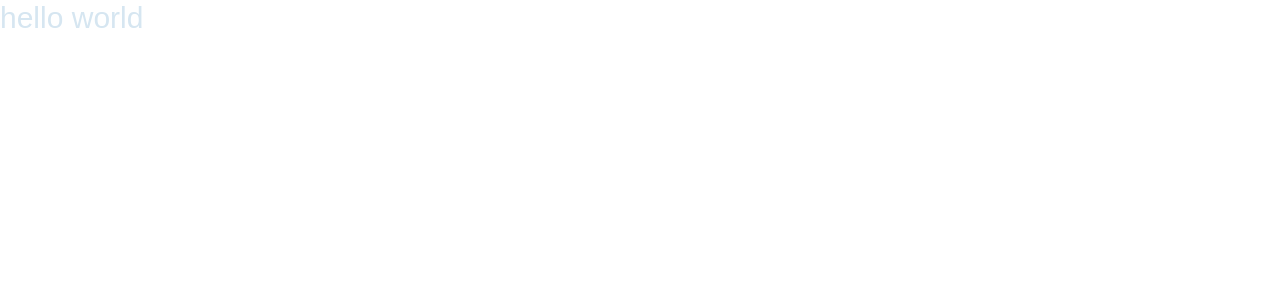
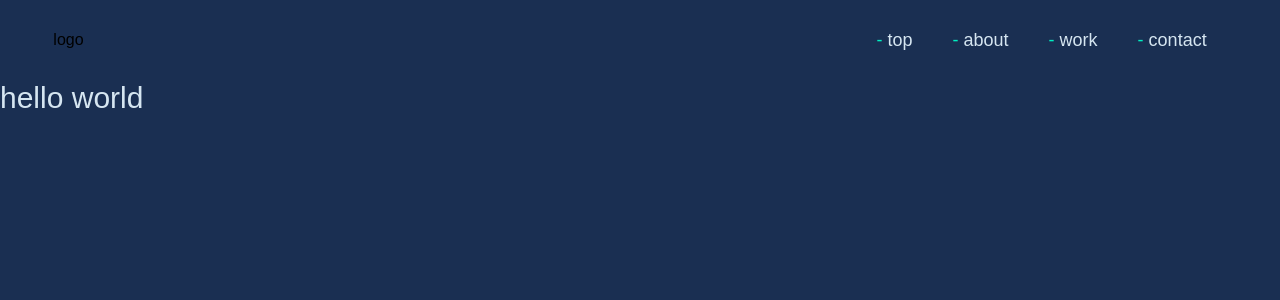
Before and after one commit to koko2824/portfolio, a Next.js app: page / in a window 1280 px wide. Shown: the top 300 px of the page. Built offline with nearby package versions, Linux system fonts and the light colour scheme.

Commit message:
feat: Header component

```diff
--- a/pages/_app.tsx
+++ b/pages/_app.tsx
@@ -1,7 +1,17 @@
+import Head from 'next/head'
 import '../styles/globals.css'
 
 function MyApp({ Component, pageProps }) {
-  return <Component {...pageProps} />
+  return (
+    <>
+      <Head>
+        <title>Koki's Portfolio </title>
+      </Head>
+      <div className="bg-bg w-screen h-screen">
+        <Component {...pageProps} />
+      </div>
+    </>
+  )
 }
 
 export default MyApp
--- /dev/null
+++ b/pages/components/Header.tsx
@@ -0,0 +1,18 @@
+import React from 'react'
+import NavItem from './atoms/NavItem'
+
+const Header: React.FC = () => {
+  return (
+    <header className="w-11/12 h-20 mx-auto flex items-center justify-between">
+      <div className="">logo</div>
+      <nav className="text-white font-extralight text-lg">
+        <NavItem href="#" text="top" />
+        <NavItem href="#" text="about" />
+        <NavItem href="#" text="work" />
+        <NavItem href="#" text="contact" />
+      </nav>
+    </header>
+  )
+}
+
+export default Header
--- /dev/null
+++ b/pages/components/atoms/NavItem.tsx
@@ -0,0 +1,18 @@
+import React from 'react'
+
+interface NavItemProps {
+  className?: string
+  text: string
+  href: string
+}
+
+const NavItems = (props: NavItemProps) => {
+  const style = `inline-block p-5 hover:text-green`
+  return (
+    <a href={props.href} className={style}>
+      <span className="text-green">-</span> {props.text}
+    </a>
+  )
+}
+
+export default NavItems
--- a/pages/index.tsx
+++ b/pages/index.tsx
@@ -1,7 +1,9 @@
-import Head from 'next/head'
-
+import Header from './components/Header'
 export default function Home() {
   return (
-          <p className=" text-3xl text-white font-light">hello world</p>
+    <div className="">
+      <Header />
+      <p className=" text-3xl text-white font-light">hello world</p>
+    </div>
   )
 }
```
Also changed, not shown: pages/components/Button.tsx (added).
